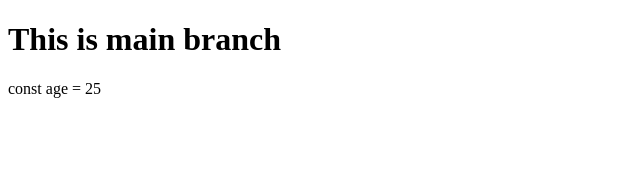
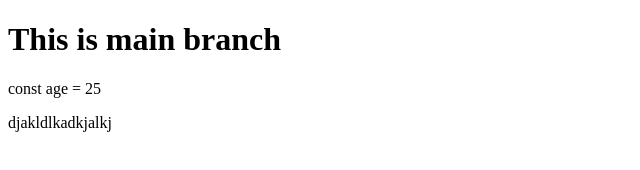
Before and after one commit to Shubhofficial1/test, a plain HTML site: page index.html in a window 1280 px wide. Shown: the whole page, without its empty margins (0-640 px from the left). Drawn offline with Linux system fonts and the light colour scheme.

Commit message:
Added Unneccessary commit agai & again

```diff
--- a/index.html
+++ b/index.html
@@ -8,5 +8,6 @@
   <body>
     <h1>This is main branch</h1>
     <p>const age = 25</p>
+    <p>djakldlkadkjalkj</p>
   </body>
 </html>
```
